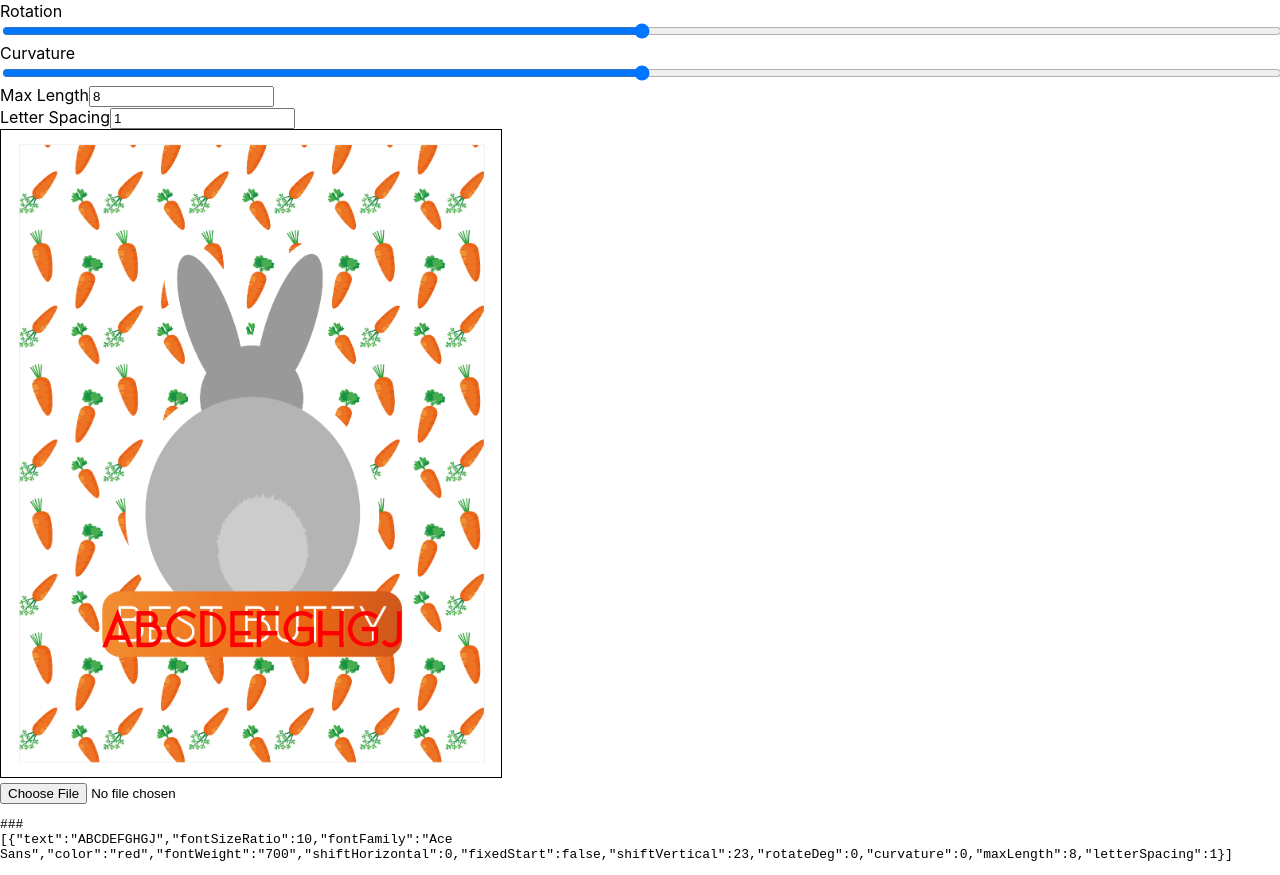
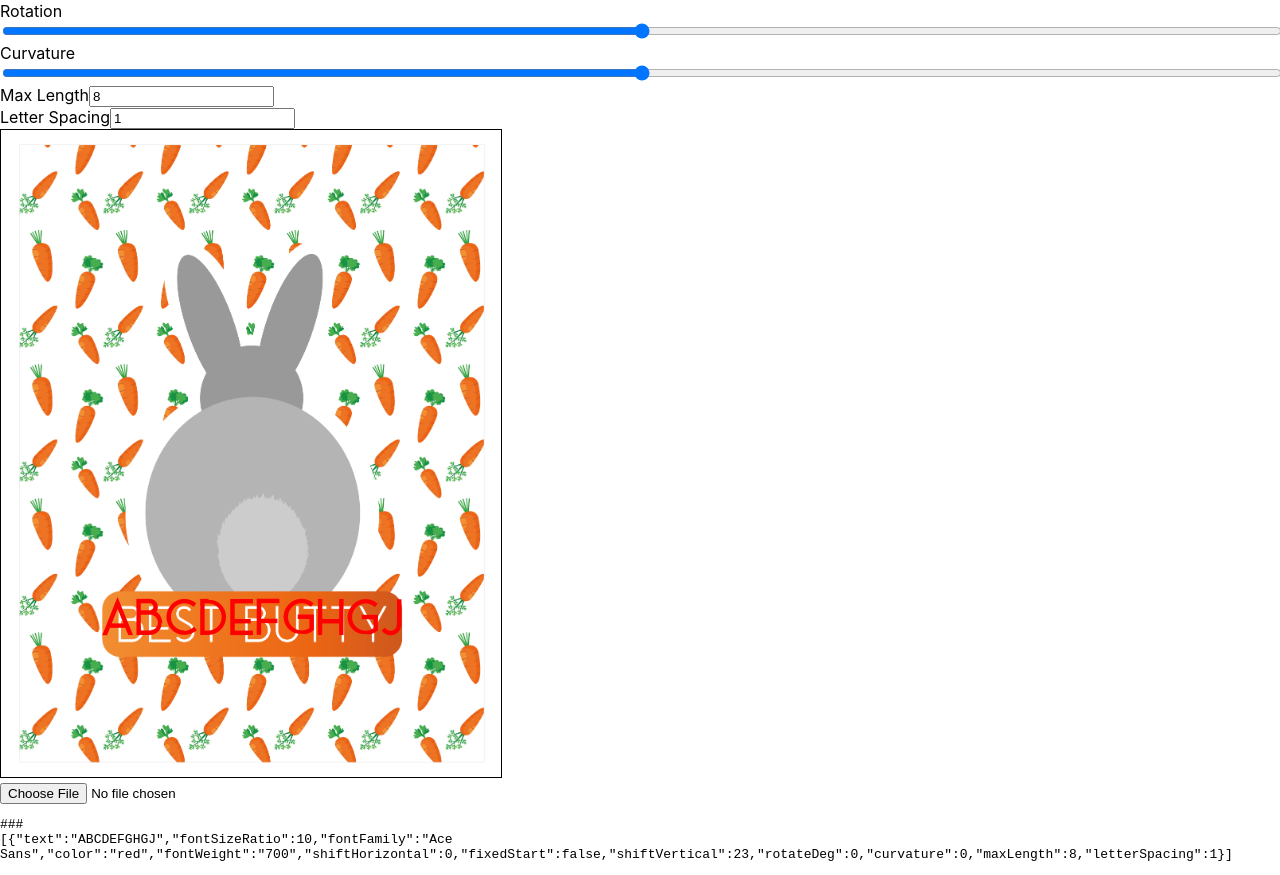
Before and after one commit to ouzkaganpb/textonimage, a React (Create React App) app: page / in a window 1280 px wide. Shown: the part 680-1555 px from the top of the page. Built offline with nearby package versions, Linux system fonts and the light colour scheme; the HTML template or start-up script is replaced by a standard one; a web font is replaced by a local one.

Commit message:
text height fixed for firefox

```diff
--- a/package.json
+++ b/package.json
@@ -10,6 +10,7 @@
     "react-dom": "^17.0.2",
     "react-hook-form": "^7.12.2",
     "react-scripts": "4.0.3",
+    "styled-components": "^5.3.1",
     "web-vitals": "^1.1.2"
   },
   "scripts": {
--- a/src/components/CanvasWithText/CanvasWithText.js
+++ b/src/components/CanvasWithText/CanvasWithText.js
@@ -1,23 +1,27 @@
-import React, {useState, useEffect, createRef} from "react";
-import Canvas from './Canvas';
-import ImageInstance from './ImageInstance'
+import React, { createRef, useState } from 'react';
+import Canvas from './Components/Canvas.js';
+import ImageInstance from './Components/ImageInstance.js';
+import * as S from './CanvasWithTextStyled.js';
 
-function CanvasWithText({text,texts,imageSource }) {
- const [imageDimensions,setImageDimensions] = useState({x:0,y:0})
+const CanvasWithText = ({ texts, imageSource }) => {
+    const [imageDimensions, setImageDimensions] = useState({ x: 0, y: 0 });
     const canvasRef = createRef(null);
-
- function onImageResize(x,y){
-  setImageDimensions({x,y})
-  /* console.log(canvasRef.current) */
+  console.log(":asdas")
+    function onImageResize(x, y) {
+        setImageDimensions({ x, y });
     }
 
     return (
         <>
+            <S.ShirtConfigurator>
                 <ImageInstance
                     onImageResize={onImageResize}
-        imageSource={
-          imageSource
-        }
+                    imageSource={imageSource}
+                    style={{
+                        width: '100%',
+                        maxHeight: '360px',
+                        objectFit: 'contain'
+                    }}
                 />
 
                 <Canvas
@@ -26,8 +30,9 @@ function CanvasWithText({text,texts,imageSource }) {
                     width={imageDimensions.x}
                     height={imageDimensions.y}
                 />
+            </S.ShirtConfigurator>
         </>
     );
-}
+};
 
-export default CanvasWithText;
+export default CanvasWithText
--- /dev/null
+++ b/src/components/CanvasWithText/CanvasWithTextStyled.js
@@ -0,0 +1,15 @@
+import styled from 'styled-components';
+
+export const ShirtConfigurator = styled.div`
+    height: 100%;
+    position: relative;
+    z-index: 2;
+    img {
+        position: absolute;
+        top: 0;
+        left: 0;
+        width: 100%;
+        height: auto;
+        z-index: -99;
+    }
+`;
--- a/src/components/CanvasWithText/Canvas.js
+++ b/src/components/CanvasWithText/Components/Canvas.js
@@ -115,7 +115,7 @@ const Canvas = React.forwardRef(({ texts, width, height }, canvasRef) => {
         context.resetTransform();
         context.clearRect(0, 0, width, height);
 
-        texts.map(async (item, i) => {
+        texts.map(async item => {
             //when first page loads there are no fonts. we should wait for them
             await document.fonts.ready;
 
@@ -136,10 +136,9 @@ const Canvas = React.forwardRef(({ texts, width, height }, canvasRef) => {
             let fromTop = 0;
             //get metrics about text from context
             let metrics = context.measureText(textString);
-            let textWidth = metrics.width;
-            let textHeight =
-                metrics.fontBoundingBoxAscent + metrics.fontBoundingBoxDescent;
-
+            //let textWidth = metrics.width;
+            let textHeight = context.measureText('M').width
+            console.log(textHeight)
             fromLeft = width / 2 + (width * item.shiftHorizontal) / 100;
 
             fromTop = height / 2 + (height * item.shiftVertical) / 100;
--- /dev/null
+++ b/src/components/CanvasWithText/Components/ImageInstance.js
@@ -0,0 +1,54 @@
+import React, { useRef, useEffect } from 'react';
+
+function ImageInstance({ imageSource, onImageResize }) {
+    const image = useRef();
+
+    const [dimensions, setDimensions] = React.useState({
+        height: window.innerHeight,
+        width: window.innerWidth
+    });
+
+    //to get image proportions onload
+    const handleImageLoad = event => {
+        const imageWidth = event.target.width;
+        const imageHeight = event.target.clientHeight;
+        onImageResize(imageWidth, imageHeight);
+    };
+
+    //to get image size if window resize
+    useEffect(() => {
+        function handleResize() {
+            setDimensions({
+                height: window.innerHeight,
+                width: window.innerWidth
+            });
+            // eslint-disable-next-line react-hooks/exhaustive-deps
+        }
+
+        onImageResize(image.current.width, image.current.height);
+
+        window.addEventListener('resize', handleResize);
+
+        return _ => {
+            window.removeEventListener('resize', handleResize);
+        };
+        // eslint-disable-next-line react-hooks/exhaustive-deps
+    }, [dimensions]);
+
+    return (
+        <div>
+            <img
+                src={imageSource}
+                ref={image}
+                alt="shirt"
+                className="shirt-canvas_image"
+                onLoad={handleImageLoad}
+            />
+        </div>
+    );
+}
+//prevents unnecessary rerender
+export default React.memo(
+    ImageInstance,
+    (prevProps, nextProps) => prevProps.imageSource === nextProps.imageSource
+);
--- a/src/components/CanvasWithText/ImageInstance.js
+++ /dev/null
@@ -1,47 +0,0 @@
-import React, { useRef, useEffect } from "react";
-
-export default function ImageInstance({ imageSource, onImageResize }) {
-  const image = useRef();
-
-  const [dimensions, setDimensions] = React.useState({
-    height: window.innerHeight,
-    width: window.innerWidth,
-  });
-
-  //to get image proportions onload
-  const handleImageLoad = (event) => {
-    const imageWidth = event.target.width;
-    const imageHeight = event.target.clientHeight;
-    onImageResize(imageWidth, imageHeight);
-  }
-
-  //to get image size if window resize
-  useEffect(() => {
-    function handleResize() {
-      setDimensions({
-        height: window.innerHeight,
-        width: window.innerWidth,
-      });
-    }
-
-    onImageResize(image.current.width, image.current.height);
-
-    window.addEventListener("resize", handleResize);
-
-    return (_) => {
-      window.removeEventListener("resize", handleResize);
-    };
-  },[dimensions]);
-
-  return (
-    <div>
-      <img
-        src={imageSource}
-        ref={image}
-        alt="shirt"
-        className="shirt-canvas_image"
-        onLoad={handleImageLoad}
-      />
-    </div>
-  );
-}
```
Also changed, not shown: 1 other file (tests, documents, lock files or other folders). Lines whose indentation alone changed are shown as unchanged.
